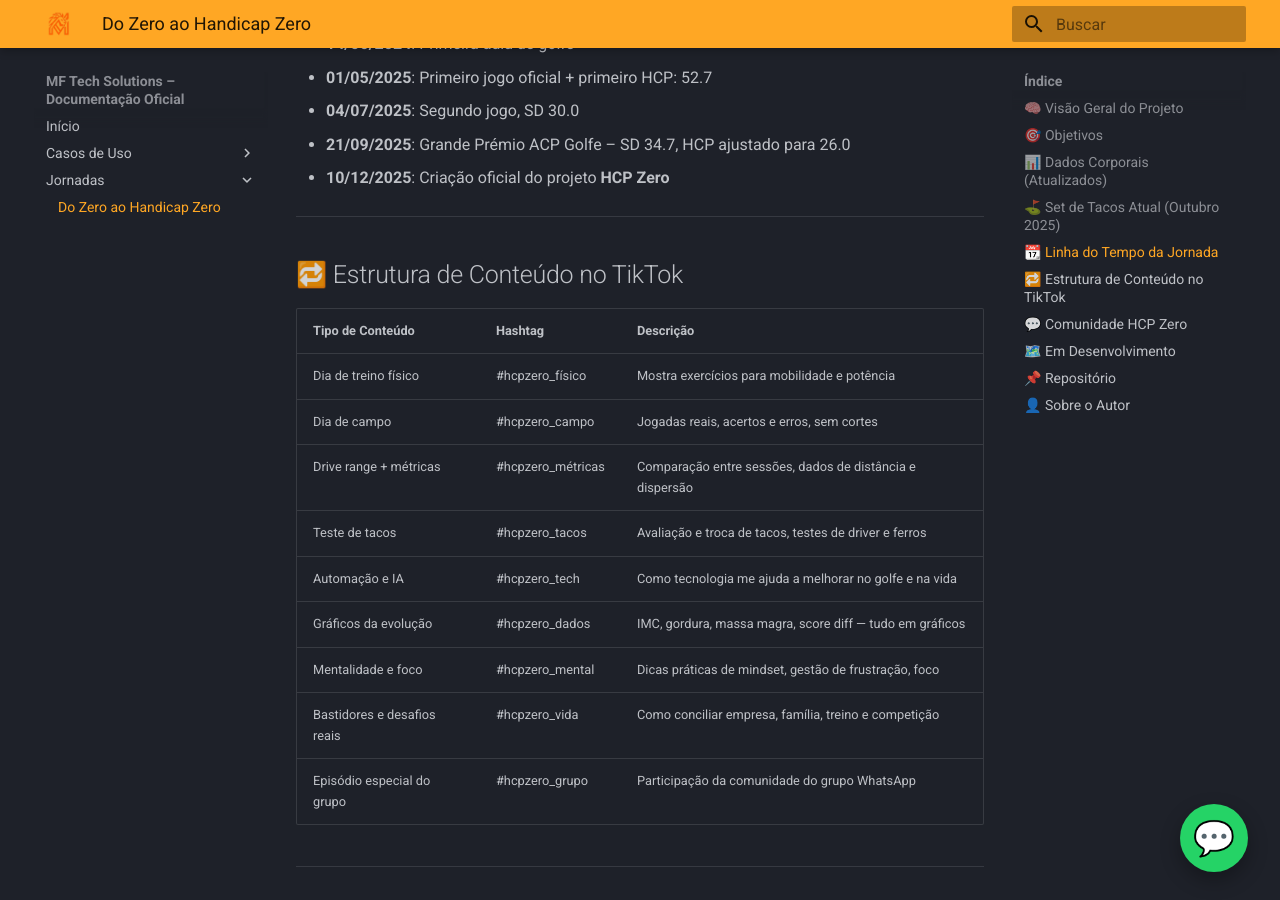
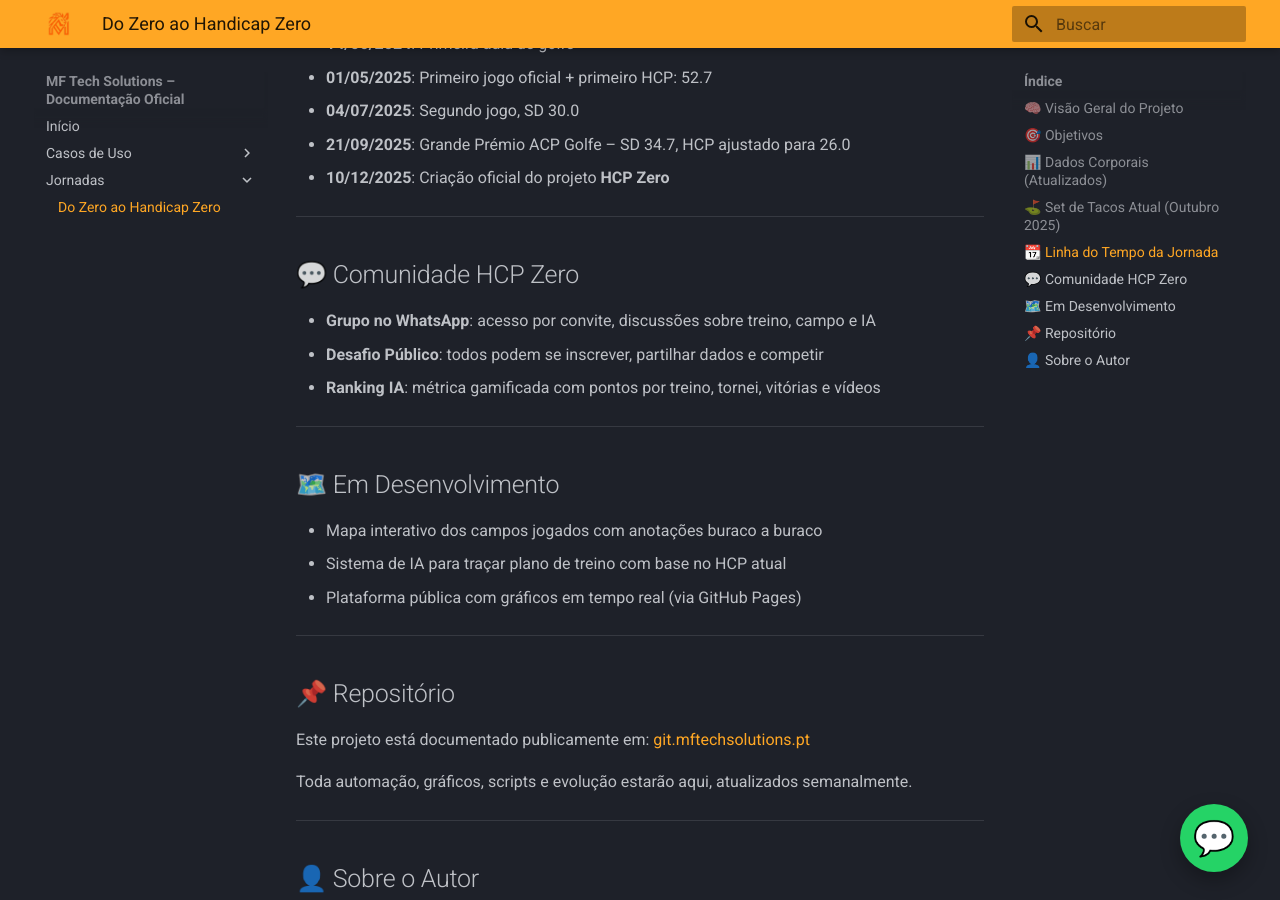
Before and after one commit to 37996/manoelfigueiredo-docs, an MkDocs documentation site: the page built from docs/jornadas/hcp-zero.md, in a window 1280 px wide and 900 px high, scrolled down 3826 px. Built offline with MkDocs 1.6.1 and Material for MkDocs 9.7.7, drawn with Linux system fonts in a browser that asks for light colours.

Commit message:
Update hcp-zero.md

```diff
--- a/docs/jornadas/hcp-zero.md
+++ b/docs/jornadas/hcp-zero.md
@@ -69,22 +69,6 @@
 
 ---
 
-## 🔁 Estrutura de Conteúdo no TikTok
-
-| Tipo de Conteúdo             | Hashtag           | Descrição                                                    |
-|-----------------------------|-------------------|---------------------------------------------------------------|
-| Dia de treino físico         | #hcpzero_físico   | Mostra exercícios para mobilidade e potência        |
-| Dia de campo                 | #hcpzero_campo    | Jogadas reais, acertos e erros, sem cortes                    |
-| Drive range + métricas       | #hcpzero_métricas | Comparação entre sessões, dados de distância e dispersão      |
-| Teste de tacos               | #hcpzero_tacos    | Avaliação e troca de tacos, testes de driver e ferros         |
-| Automação e IA               | #hcpzero_tech     | Como tecnologia me ajuda a melhorar no golfe e na vida        |
-| Gráficos da evolução         | #hcpzero_dados    | IMC, gordura, massa magra, score diff — tudo em gráficos      |
-| Mentalidade e foco           | #hcpzero_mental   | Dicas práticas de mindset, gestão de frustração, foco          |
-| Bastidores e desafios reais  | #hcpzero_vida     | Como conciliar empresa, família, treino e competição          |
-| Episódio especial do grupo   | #hcpzero_grupo    | Participação da comunidade do grupo WhatsApp                  |
-
----
-
 ## 💬 Comunidade HCP Zero
 
 - **Grupo no WhatsApp**: acesso por convite, discussões sobre treino, campo e IA
```
